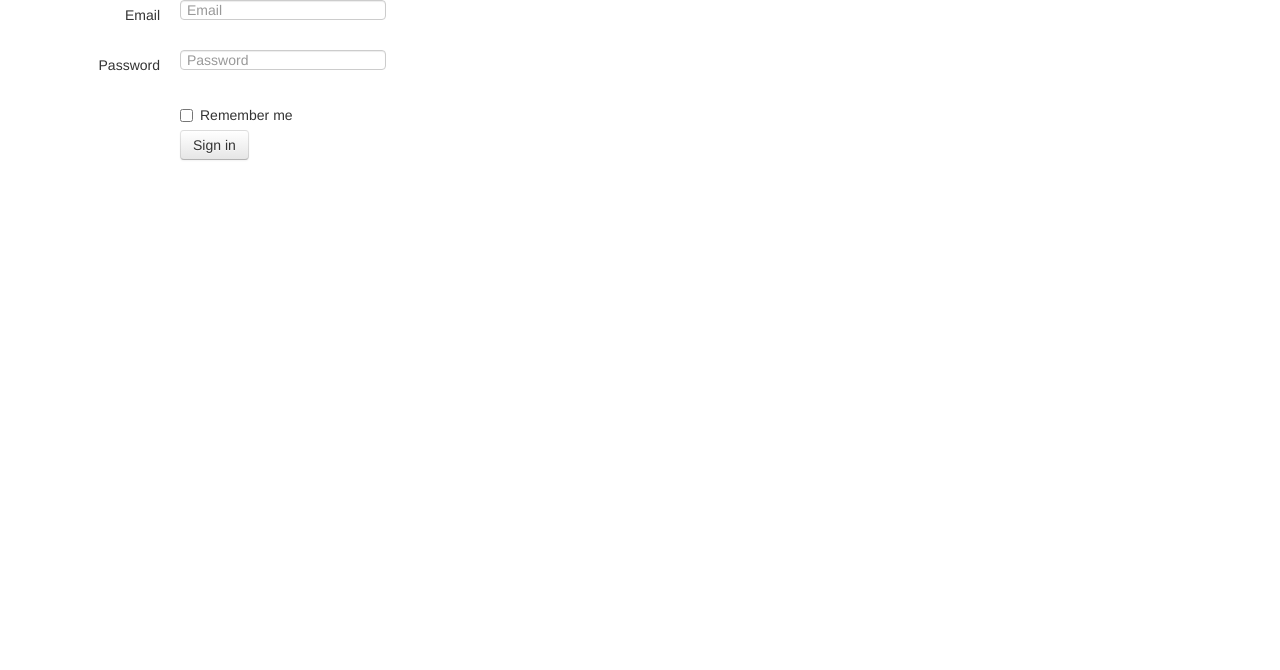
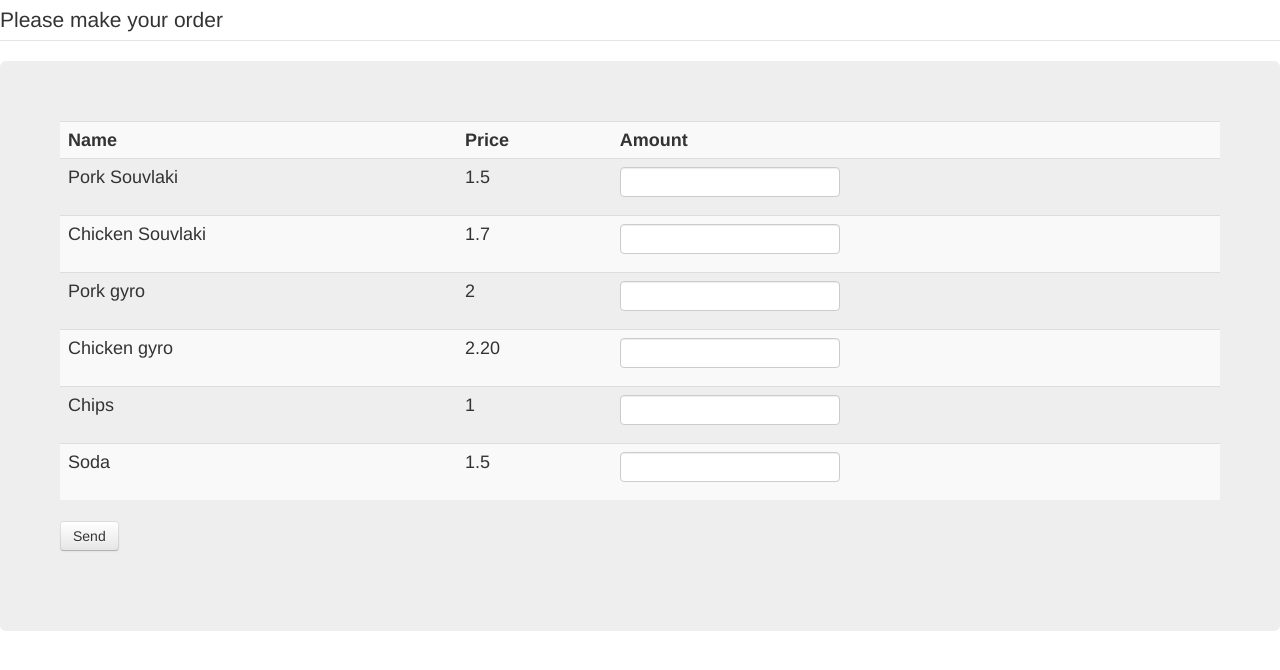
Before and after one commit to marioskogias/webApplications, a plain HTML site: page applications_exe1/WebContent/form.html in a window 1280 px wide. Drawn offline with nearby package versions, Linux system fonts and the light colour scheme.

Commit message:
added the form

```diff
--- a/applications_exe1/WebContent/form.html
+++ b/applications_exe1/WebContent/form.html
@@ -1,32 +1,25 @@
-<html>
+<!DOCTYPE html>
 <body>
-<link href="bootstrap/css/bootstrap.css" rel="stylesheet">
-<form class="form-horizontal">
-  <div class="control-group">
-    <label class="control-label" for="inputEmail">Email</label>
-    <div class="controls">
-      <input type="text" id="inputEmail" placeholder="Email">
-    </div>
-  </div>
-  <div class="control-group">
-    <label class="control-label" for="inputPassword">Password</label>
-    <div class="controls">
-      <input type="password" id="inputPassword" placeholder="Password">
-    </div>
-  </div>
-  <div class="control-group">
-    <div class="controls">
-      <label class="checkbox">
-        <input type="checkbox"> Remember me
-      </label>
-      <button type="submit" class="btn">Sign in</button>
-    </div>
-  </div>
-
-</form>
-
-<script src = 'http://code.jquery.com/jquery.js'></script>
-<script src = 'bootstrap/js/bootstrap.js'></script>
+	<link href="bootstrap/css/bootstrap.css" rel="stylesheet">
+	<fieldset>
+		<legend>Please make your order</legend>
+	</fieldset>
+	<div class='hero-unit'>
+		<form method='post' action='IndexServlet'>
+			<table class='table table-striped'> <tbody>
+			<tr><th>Name</th><th>Price</th><th>Amount</th></tr>
+			<tr><td>Pork Souvlaki</td><td>1.5</td><td><input type = "number"></td></tr>
+			<tr><td>Chicken Souvlaki</td><td>1.7</td><td><input type = "number"></td></tr>
+			<tr><td>Pork gyro</td><td>2</td><td><input type = "number"></td></tr>
+			<tr><td>Chicken gyro</td><td>2.20</td><td><input type = "number"></td></tr>
+			<tr><td>Chips</td><td>1</td><td><input type = "number"></td></tr>
+			<tr><td>Soda</td><td>1.5</td><td><input type = "number"></td></tr>
+			</tbody></table>
+			<button type='submit' class='btn'>Send</button>
+		</form>
+	</div>
+	<script src='http://code.jquery.com/jquery.js'></script>
+	<script src='bootstrap/js/bootstrap.js'></script>
 
 </body>
 </html>
```
